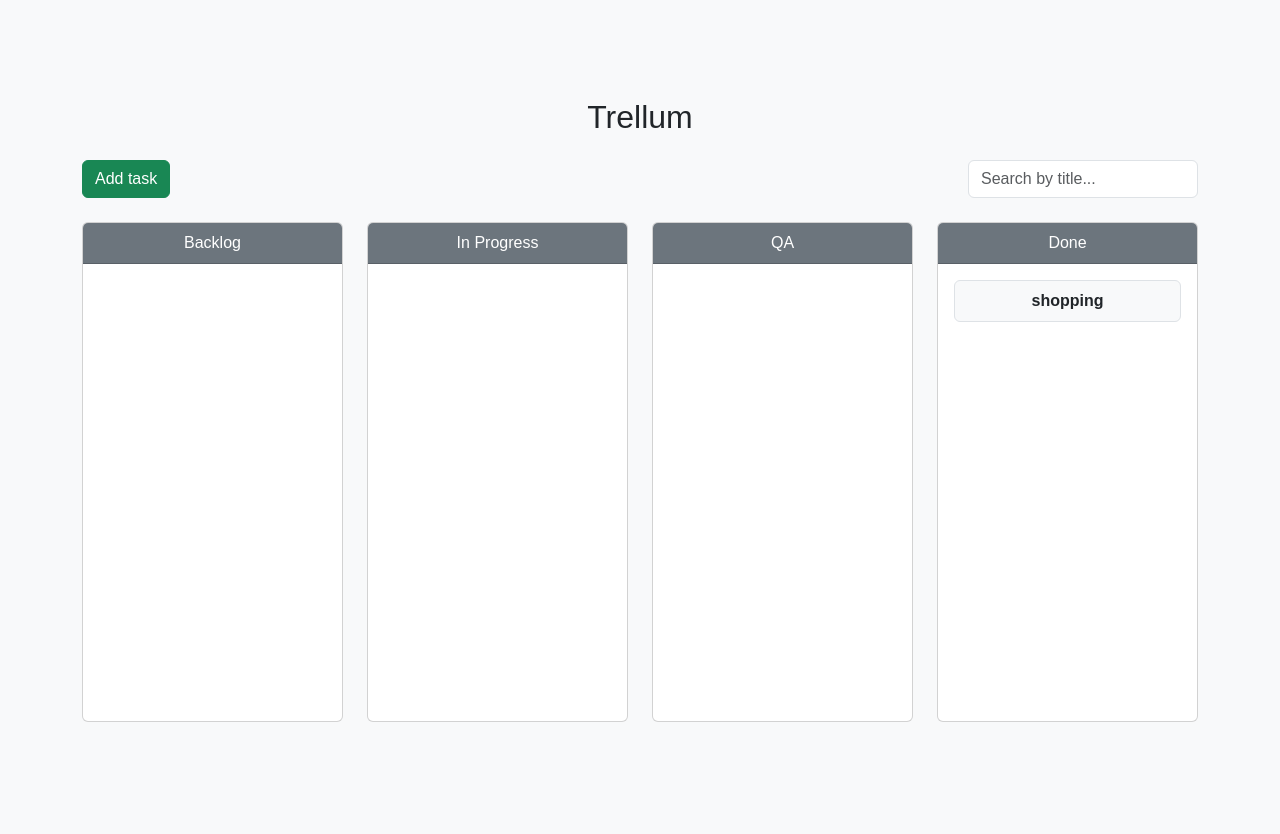
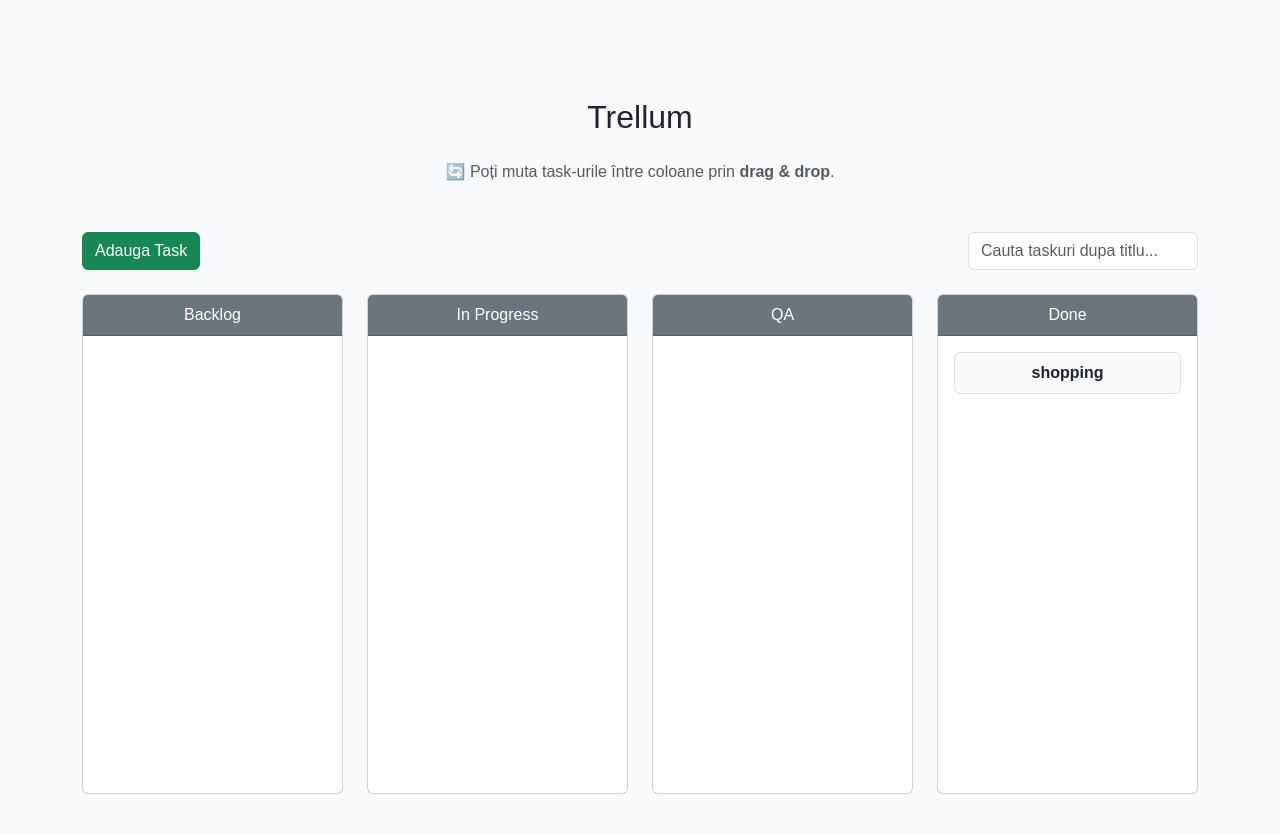
Before and after one commit to RobMaty/task_manager_robert, a Flask app: page / in a window 1280 px wide. Shown: the top 834 px of the page. Before the commit the page ends 722 px from the top, so only its background shows below. Run offline with Flask 3, Linux system fonts and the light colour scheme.

Commit message:
edit README

```diff
--- a/static/script.js
+++ b/static/script.js
@@ -1,4 +1,4 @@
-// Columns for status
+// Coloanele pentru statusuri
 const statusColumns = ["Backlog", "In Progress", "QA", "Done"];
 
 document.addEventListener("DOMContentLoaded", () => {
@@ -22,7 +22,7 @@ document.addEventListener("DOMContentLoaded", () => {
     });
   });
 
-  // JS for modal when clicking on a task
+  // JS pentru popularea modalului la click pe un task
   const cards = document.querySelectorAll(".task-card");
   cards.forEach((card) => {
     card.addEventListener("click", () => {
@@ -38,7 +38,7 @@ document.addEventListener("DOMContentLoaded", () => {
   });
 
 
-  // Searching frontend
+  // Căutare frontend
   const searchInput = document.getElementById("searchInput");
   searchInput.addEventListener("input", () => {
     const term = searchInput.value.toLowerCase();
--- a/static/style.css
+++ b/static/style.css
@@ -3,6 +3,10 @@ body {
   background-color: #f3f3f3;
   text-align: center;
   margin-top: 50px;
+}
+
+.cursor-pointer {
+  cursor: pointer;
 }
 
 .card {
--- a/templates/index.html
+++ b/templates/index.html
@@ -1,5 +1,5 @@
 <!doctype html>
-<html lang="en">
+<html lang="ro">
 
 <head>
   <meta charset="utf-8">
@@ -13,24 +13,26 @@
 
   <div class="container py-5">
     <h2 class="text-center mb-4">Trellum</h2>
-
-    <!-- Search task and Add task -->
+    <p class="text-center text-muted mb-5">
+      🔄 Poți muta task-urile între coloane prin <strong>drag & drop</strong>.
+    </p>
+    <!-- Search task si Add task -->
     <div class="row">
       <div class="col-12 col-md-6">
         <div class="mb-4 d-flex">
           <button class="btn btn-success" data-bs-toggle="modal" data-bs-target="#addTaskModal">
-            Add task
+            Adauga Task
           </button>
         </div>
       </div>
       <div class="col-12 col-md-6">
         <div class="mb-4 d-flex justify-content-md-end justify-content-start">
-          <input type="text" class="form-control search-input" id="searchInput" placeholder="Search by title...">
+          <input type="text" class="form-control search-input" id="searchInput" placeholder="Cauta taskuri dupa titlu...">
         </div>
       </div>
     </div>
 
-    <!-- Show tasks -->
+    <!-- Afisare tasks -->
     <div class="row">
       {% for status, tasks in tasks_by_status.items() %}
       <div class="col-md-3">
@@ -38,7 +40,7 @@
           <div class="card-header bg-secondary text-white text-center">{{ status }}</div>
           <div class="card-body" id="{{ status.replace(' ', '_') }}" data-status="{{ status }}" style="min-height: 200px;">
             {% for task in tasks %}
-            <div class="mb-3 border rounded p-2 bg-light task-card" data-id="{{ task.id }}" data-title="{{ task.title }}" data-description="{{ task.description }}" data-bs-toggle="modal" data-bs-target="#viewTaskModal">
+            <div class="mb-3 border rounded user-select-none cursor-pointer p-2 bg-light task-card" data-id="{{ task.id }}" data-title="{{ task.title }}" data-description="{{ task.description }}" data-bs-toggle="modal" data-bs-target="#viewTaskModal">
               <strong>{{ task.title }}</strong>
             </div>
             {% endfor %}
@@ -50,34 +52,34 @@
   </div>
 
 
-  <!-- Modal Add Task -->
+  <!-- Modal Adaugare Task -->
   <div class="modal fade" id="addTaskModal" tabindex="-1" aria-labelledby="addTaskModalLabel" aria-hidden="true">
     <div class="modal-dialog modal-dialog-centered">
       <form method="POST" class="modal-content">
         <div class="modal-header">
-          <h5 class="modal-title" id="addTaskModalLabel">Add new task</h5>
+          <h5 class="modal-title" id="addTaskModalLabel">Adauga un nou task</h5>
           <button type="button" class="btn-close" data-bs-dismiss="modal" aria-label="Închide"></button>
         </div>
         <div class="modal-body">
           <div class="mb-3">
-            <label for="title" class="form-label">Title</label>
+            <label for="title" class="form-label">Titlu</label>
             <input type="text" class="form-control" name="title" id="title" required>
           </div>
           <div class="mb-3">
-            <label for="description" class="form-label">Description</label>
+            <label for="description" class="form-label">Descriere</label>
             <textarea class="form-control" name="description" id="description" rows="3"></textarea>
           </div>
         </div>
         <div class="modal-footer">
-          <button type="submit" class="btn btn-primary">Save</button>
-          <button type="button" class="btn btn-secondary" data-bs-dismiss="modal">Cancel</button>
+          <button type="submit" class="btn btn-primary">Salveaza</button>
+          <button type="button" class="btn btn-secondary" data-bs-dismiss="modal">Anulează</button>
         </div>
       </form>
     </div>
   </div>
 
 
-  <!-- Modal Vizualization / Edit Task -->
+  <!-- Modal Vizualizare / Editare Task -->
   <div class="modal fade" id="viewTaskModal" tabindex="-1" aria-labelledby="viewTaskModalLabel" aria-hidden="true">
     <div class="modal-dialog modal-dialog-centered">
       <form method="POST" action="/edit_task" id="editForm" class="modal-content">
@@ -92,8 +94,8 @@
           </div>
         </div>
         <div class="modal-footer">
-          <a id="modalDeleteLink" href="#" class="btn btn-danger">Delete</a>
-          <button type="submit" class="btn btn-primary">Save changes</button>
+          <a id="modalDeleteLink" href="#" class="btn btn-danger">Șterge</a>
+          <button type="submit" class="btn btn-primary">Salvează modificările</button>
         </div>
       </form>
     </div>
```
